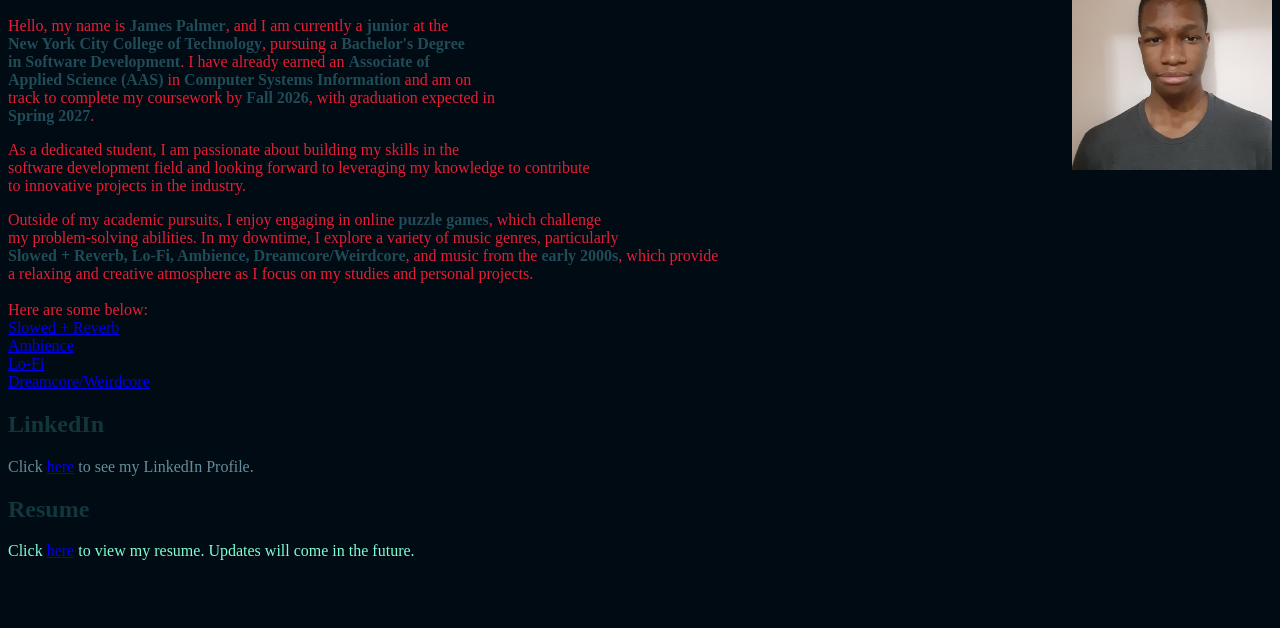
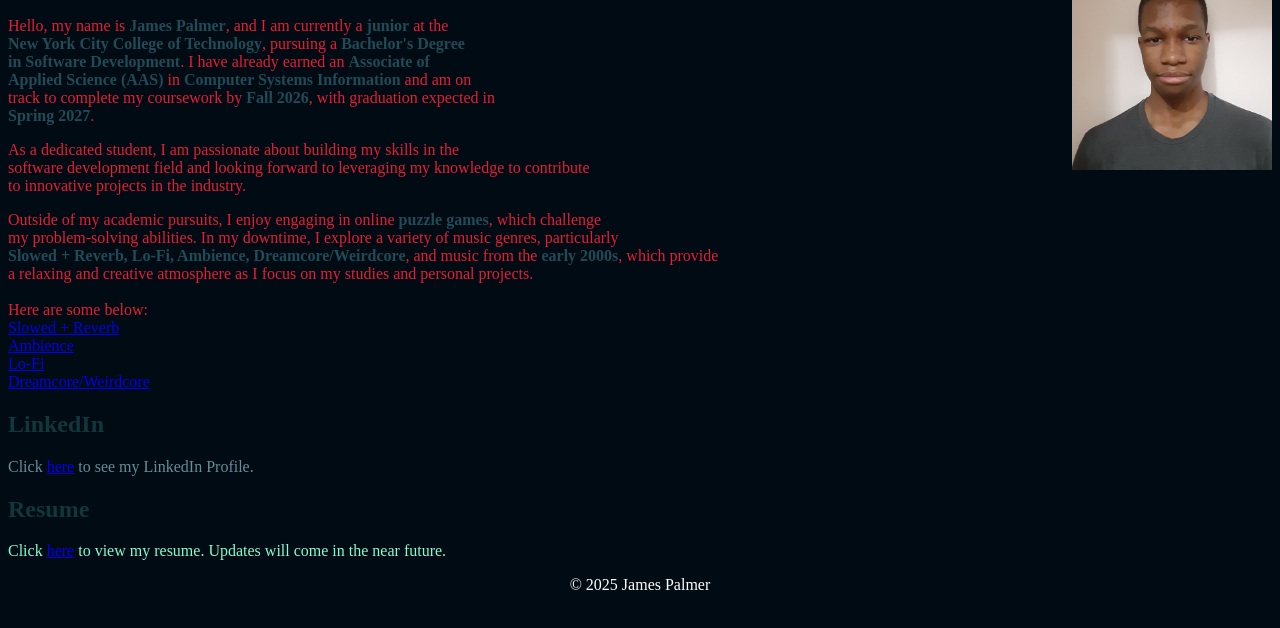
Before and after one commit to Voidncore/Personal-Website, a plain HTML site: page body.html in a window 1280 px wide. Shown: the part 110-738 px from the top of the page. Drawn offline with Linux system fonts and the light colour scheme.

Commit message:
Added copyright and little changes

```diff
--- a/body.html
+++ b/body.html
@@ -34,8 +34,12 @@
     </div>
     <h2>Resume</h2>
     <div id="resume">
-        <p>Click <a href="/PalmerJamesResume.pdf" target="_blank">here</a> to view my resume. Updates will come in the future.</p>
+        <p>Click <a href="/PalmerJamesResume.pdf" target="_blank">here</a> to view my resume. Updates will come in the near future.</p>
     </div>
 
+
+    <footer>
+        <p>© 2025 James Palmer</p>
+    </footer>
 </body>
 </html>
--- a/style.css
+++ b/style.css
@@ -33,3 +33,8 @@ img {
 strong {
     color: #204B57;
 }
+
+footer {
+    color: white;
+    text-align: center;
+}
```
